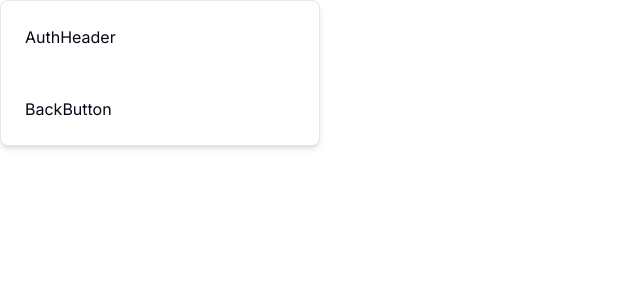
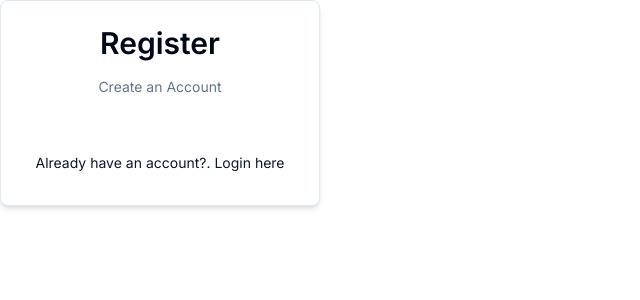
Before and after one commit to vasanthgx/NextJS-Projects, a Next.js app in the folder projects/register-form-project/: page /auth/register in a window 1280 px wide. Shown: the top 300 px of the page, without its empty margins (0-640 px from the left). Built offline with nearby package versions, Linux system fonts and the light colour scheme.

Commit message:
implemeted the back-button in the Register form

```diff
--- a/projects/register-form-project/app/auth/login/page.tsx
+++ b/projects/register-form-project/app/auth/login/page.tsx
@@ -1,4 +1,4 @@
-import LoginForm from "@/components/ui/auth/login-form"
+import LoginForm from "@/components/auth/login-form"
 
 
 const LoginPage = () => {
--- a/projects/register-form-project/app/auth/register/page.tsx
+++ b/projects/register-form-project/app/auth/register/page.tsx
@@ -1,4 +1,4 @@
-import RegisterForm from "@/components/ui/auth/register-form";
+import RegisterForm from "@/components/auth/register-form";
 
 
 const RegisterPage = () => {
--- /dev/null
+++ b/projects/register-form-project/components/auth/auth-header.tsx
@@ -0,0 +1,18 @@
+
+interface AuthHeaderProps{
+    label:string;
+    title:string;
+}
+
+
+const AuthHeader = ({label, title}:AuthHeaderProps) => {
+  return (
+    <div className="w-full flex flex-col gap-y-4 items-center justify-center">
+        <h1 className="text-3xl font-semibold">{title}</h1>
+        <p className="text-muted-foreground text-sm">{label}</p>
+
+    </div>
+  )
+}
+
+export default AuthHeader
--- /dev/null
+++ b/projects/register-form-project/components/auth/back-button.tsx
@@ -0,0 +1,24 @@
+import Link from "next/link";
+import { Button } from "../ui/button";
+
+
+
+
+interface BackButtonProps{
+    label:string;
+   href:string;
+
+}
+
+const BackButton = ({label, href}:BackButtonProps) => {
+  return (
+    <Button variant="link" className="font-normal w-full" size='sm' asChild>
+    <Link href={href}>
+      {label}
+    </Link>
+
+    </Button>
+  )
+}
+
+export default BackButton
--- a/projects/register-form-project/components/ui/auth/register-form.tsx
+++ b/projects/register-form-project/components/auth/register-form.tsx
@@ -7,7 +7,7 @@ const RegisterForm = () => {
     <CardWrapper
     label = "Create an Account"
     title = "Register"
-    backButtonHref = "auth/login"
+    backButtonHref = "/auth/login"
     backButtonLabel = "Already have an account?. Login here"
     >
       <div>
--- a/projects/register-form-project/components/ui/auth/auth-header.tsx
+++ /dev/null
@@ -1,14 +0,0 @@
-
-interface AuthHeaderProps{
-    label:string;
-    title:string;
-}
-
-
-const AuthHeader = ({label, title}:AuthHeaderProps) => {
-  return (
-    <div>AuthHeader</div>
-  )
-}
-
-export default AuthHeader
--- a/projects/register-form-project/components/ui/auth/back-button.tsx
+++ /dev/null
@@ -1,15 +0,0 @@
-
-
-interface BackButtonProps{
-    label:string;
-   href:string;
-
-}
-
-const BackButton = ({label, href}:BackButtonProps) => {
-  return (
-    <div>BackButton</div>
-  )
-}
-
-export default BackButton
```
Also changed, not shown: projects/register-form-project/components/auth/card-wrapper.tsx (renamed from projects/register-form-project/components/ui/auth/card-wrapper.tsx), projects/register-form-project/components/auth/login-form.tsx (renamed from projects/register-form-project/components/ui/auth/login-form.tsx).
